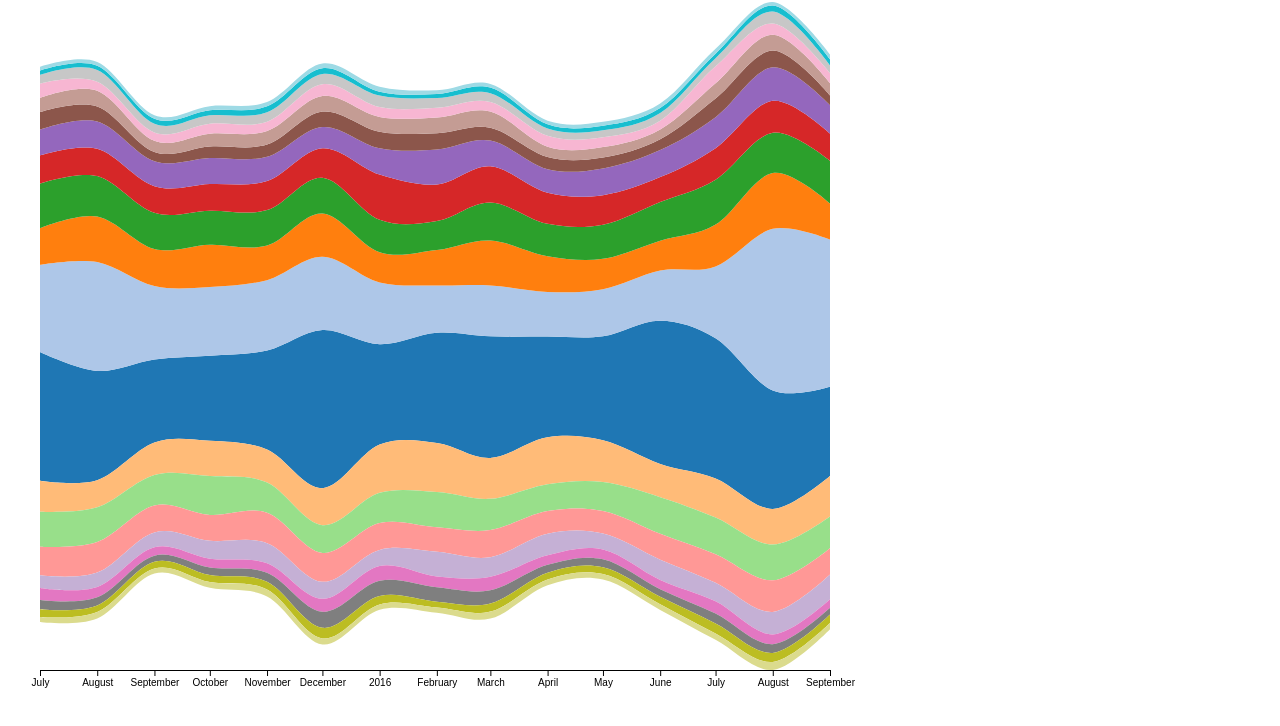
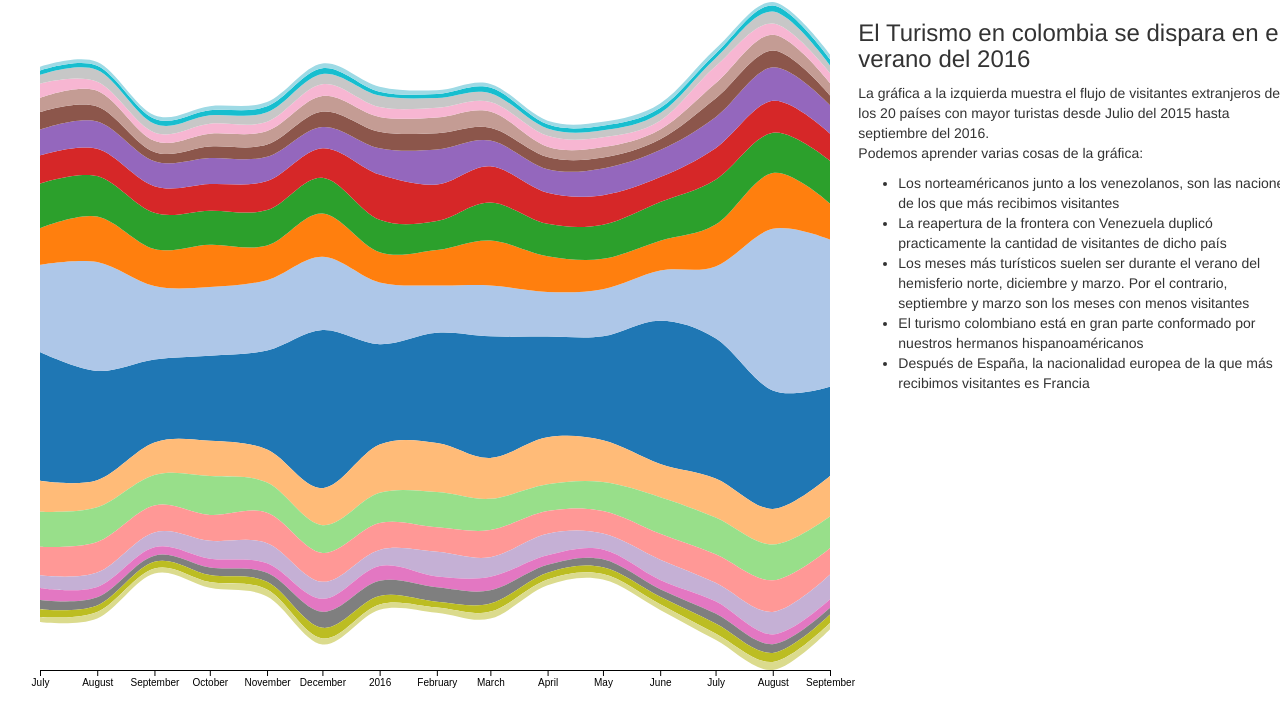
Before and after one commit to sebastian-sierra/foreign_visitors_colombia_15to16, a plain HTML site: page index.html in a window 1280 px wide. Drawn offline with nearby package versions, Linux system fonts and the light colour scheme.

Commit message:
Added insights

```diff
--- a/index.html
+++ b/index.html
@@ -17,8 +17,38 @@
         <svg width="900" height="690"></svg>
     </div>
     <div class="col-md-4">
-        <h2 id="tooltip" style="visibility: hidden">
-        </h2>
+        <div class="row">
+            <h3>El Turismo en colombia se dispara en el verano del 2016</h3>
+            <p>
+                La gráfica a la izquierda muestra el flujo de visitantes extranjeros de los 20 países con mayor turistas
+                desde Julio del 2015 hasta septiembre del 2016.
+                <br>
+                Podemos aprender varias cosas de la gráfica:
+                <ul>
+                    <li>
+                        Los norteaméricanos junto a los venezolanos, son las naciones de los que más recibimos
+                        visitantes
+                    </li>
+                    <li>
+                        La reapertura de la frontera con Venezuela duplicó practicamente
+                        la cantidad de visitantes de dicho país
+                    </li>
+                    <li>
+                        Los meses más turísticos suelen ser durante el verano del hemisferio norte, diciembre y marzo.
+                        Por el contrario, septiembre y marzo son los meses con menos visitantes
+                    </li>
+                    <li>
+                        El turismo colombiano está en gran parte conformado por nuestros hermanos hispanoaméricanos
+                    </li>
+                    <li>
+                        Después de España, la nacionalidad europea de la que más recibimos visitantes es Francia
+                    </li>
+                </ul>
+            </p>
+        </div>
+        <div class="row">
+            <h2 id="tooltip" style="visibility: hidden"></h2>
+        </div>
     </div>
 </div>
 <script src="https://d3js.org/d3.v4.min.js"></script>
@@ -159,7 +189,7 @@
                     svg.selectAll('.layer')
                         .transition()
                         .duration(250)
-                        .attr('opacity', (d, j) => j !== i ? 0.6 : 1);
+                        .attr('opacity', (d, j) => j !== i ? 0.3 : 1);
                 })
                 .on('mousemove', (d) => {
                     const mousex = d3.mouse(svg.node())[0];
```
